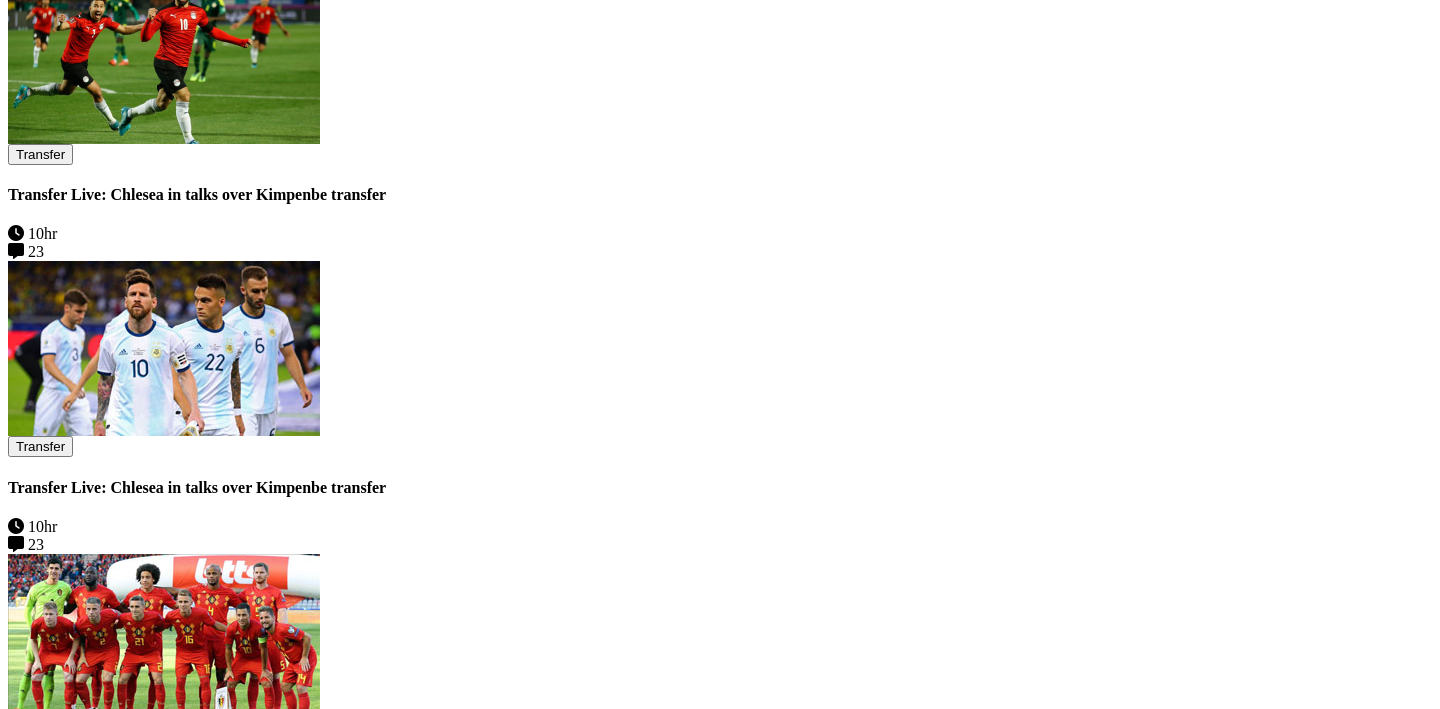
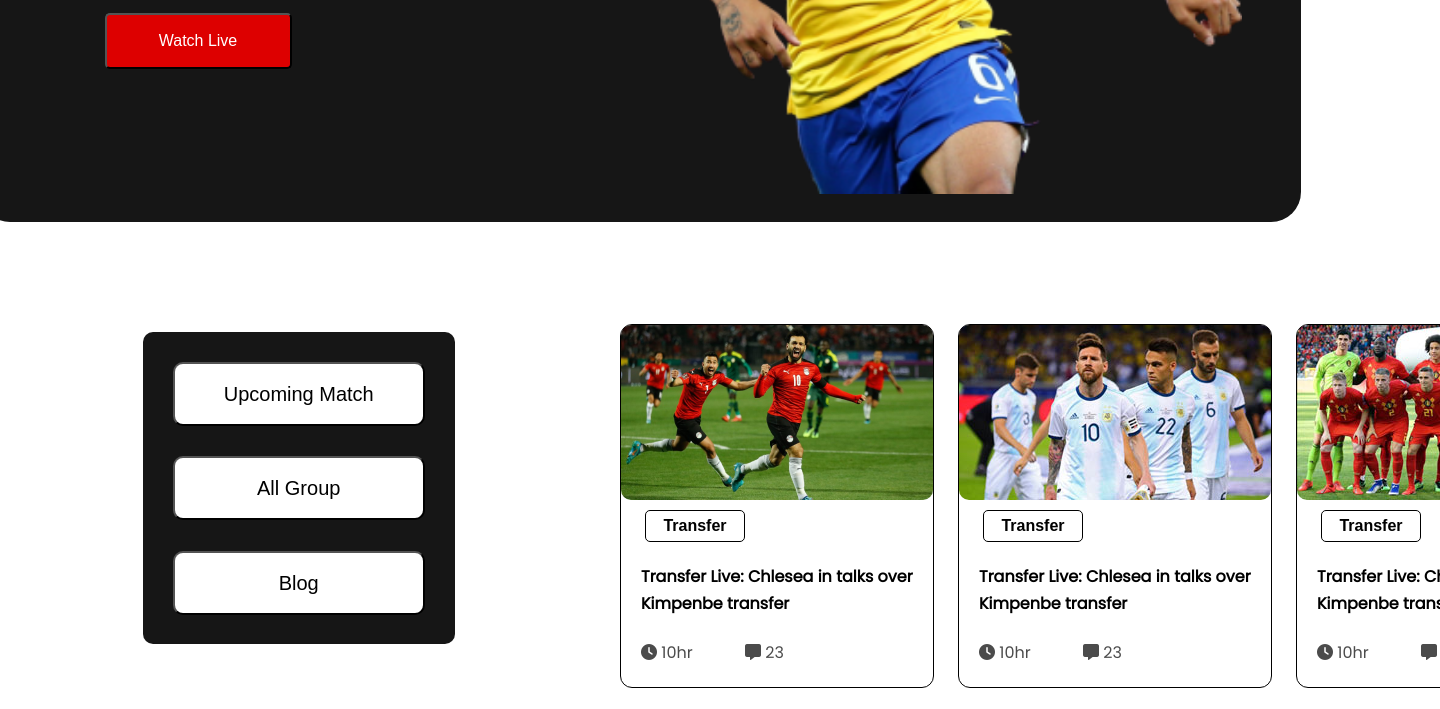
Before and after one commit to jubairahmed22/World-Cup-2, a plain HTML site: page index.html in a window 1280 px wide. Shown: the part 502-1211 px from the top of the page, 1440 px wide, since content can reach past the window. Drawn offline with Linux system fonts and the light colour scheme.

Commit message:
blog.css to style.css

```diff
--- a/index.html
+++ b/index.html
@@ -11,7 +11,7 @@
 
     <!-- home stylesheet -->
 
-    <link rel="stylesheet" href="blog.css">
+    <link rel="stylesheet" href="style.css">
 
 
 
```
